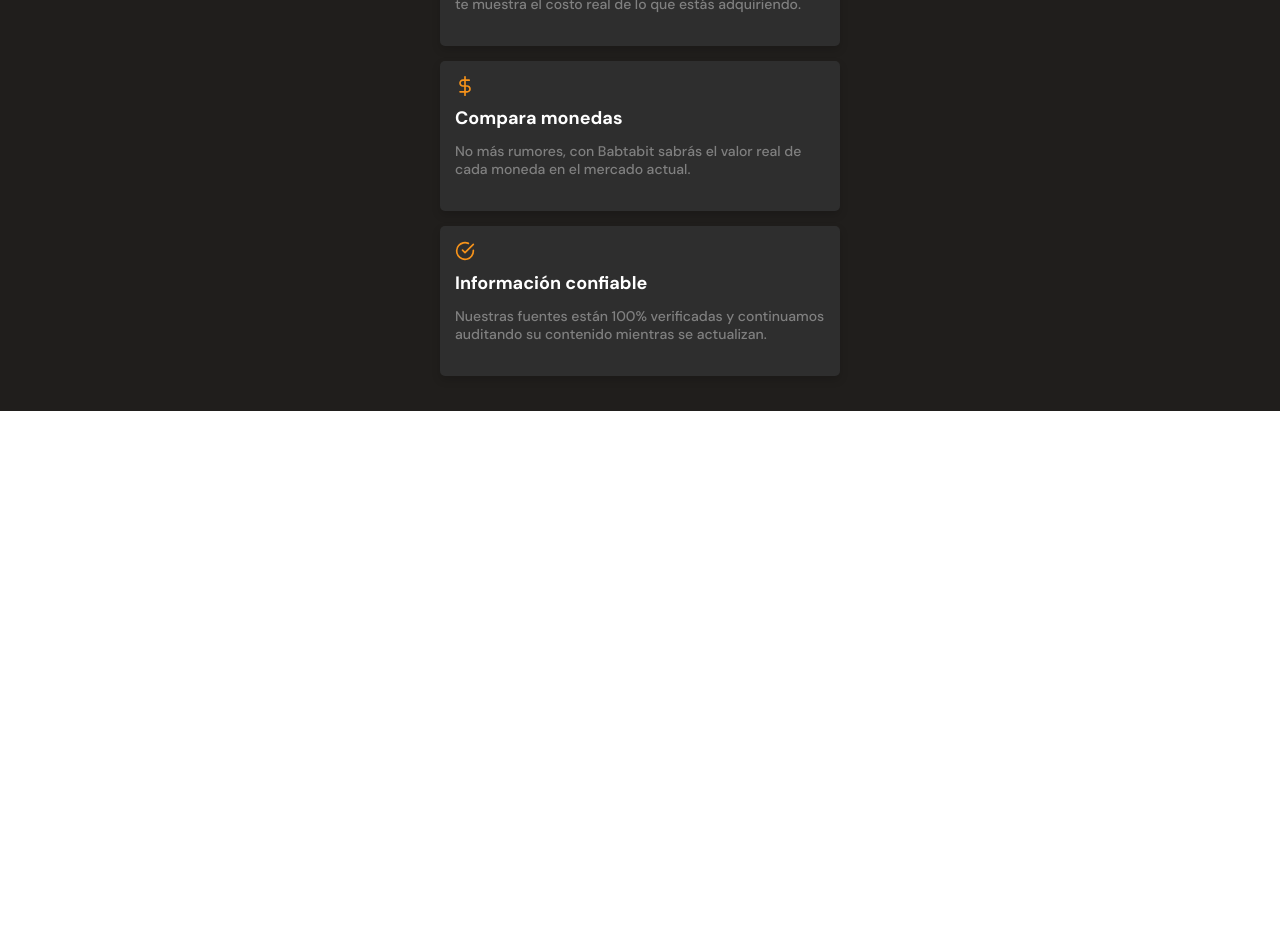
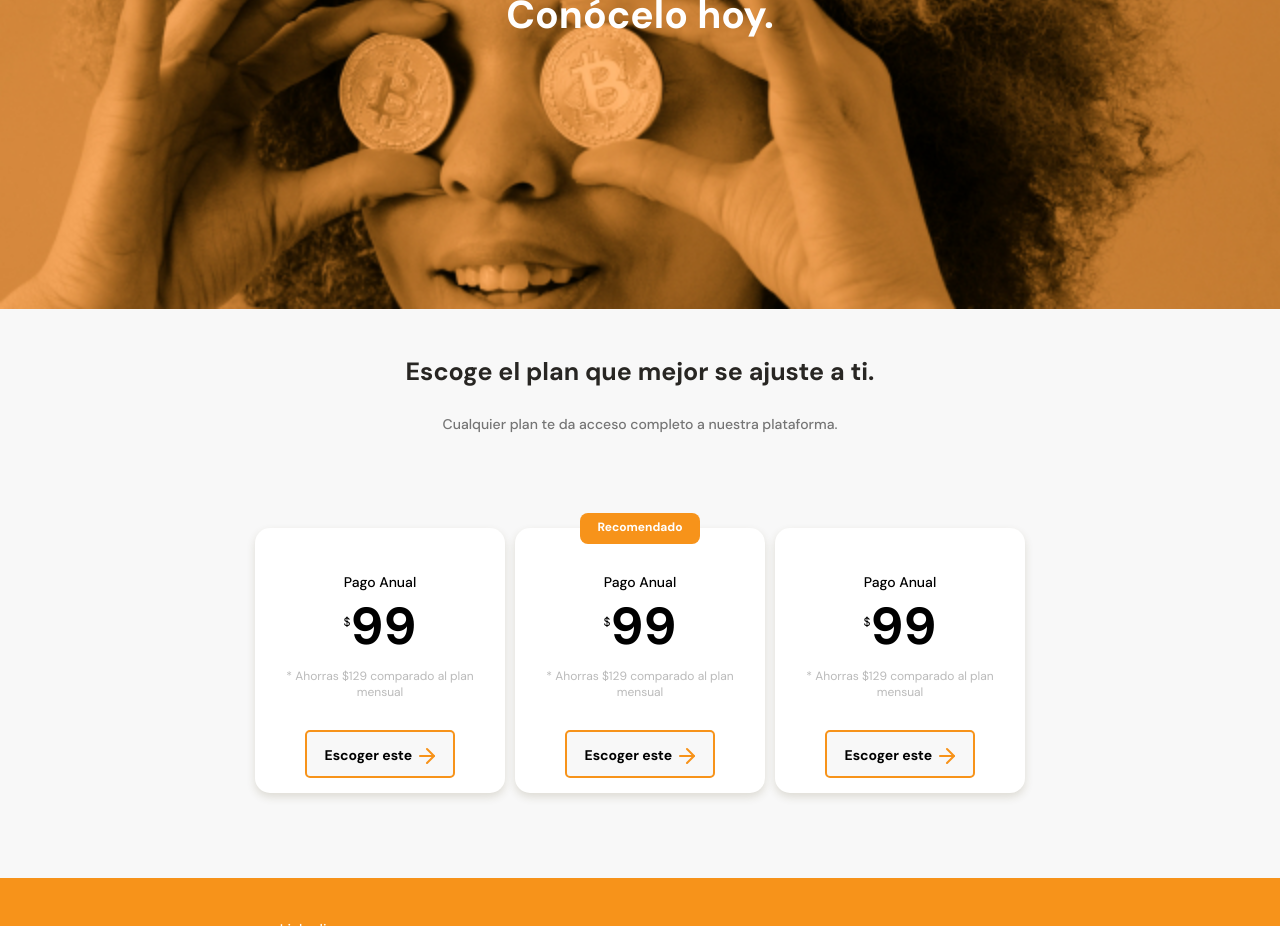
Before and after one commit to imsebarz/mobile-first, a plain HTML site: page index.html in a window 1280 px wide. Shown: the part 1707-2633 px from the top of the page. Before the commit the page ends 2118 px from the top, so only its background shows below. Drawn offline with Linux system fonts and the light colour scheme.

Commit message:
Finished all sections, added media queries

```diff
--- a/style.css
+++ b/css/style.css
@@ -27,6 +27,7 @@
 html {
   font-size: 62.5%;
   font-family: "DM Sans", sans-serif;
+  scroll-behavior: smooth;
 }
 
 header {
@@ -98,7 +99,7 @@ header p {
   width: 13px;
   height: 8px;
   margin-left: 10px;
-  background-image: url("./assets/icons/down-arrow.svg");
+  background-image: url("/assets/icons/down-arrow.svg");
   background-size: cover;
   background-position: center;
   background-repeat: no-repeat;
@@ -127,7 +128,7 @@ main {
 .background__imageContainer {
   width: 200px;
   height: 200px;
-  background-image: url(./assets/img/Bitcoin.svg);
+  background-image: url("/assets/img/Bitcoin.svg");
   margin: 0 auto;
   margin-bottom: 20px;
   background-size: cover;
@@ -167,13 +168,12 @@ main {
   justify-content: center;
 }
 .main-tables-grid .main-tables-child {
-  background-color: var(–off-white);
+  background-color: var(--just-white);
   font-size: 1.6rem;
   display: flex;
   align-items: center;
   justify-content: center;
   border: 1px solid transparent;
-  background-color: var(--off-white);
 }
 
 .main-tables-child:nth-last-child(8) {
@@ -194,7 +194,7 @@ main {
   height: 15px;
   padding: 5px;
   margin: 5px;
-  background-image: url(./assets/icons/trending-up.svg);
+  background-image: url("/assets/icons/trending-up.svg");
   background-size: contain;
   background-repeat: no-repeat;
 }
@@ -204,7 +204,7 @@ main {
   height: 15px;
   padding: 5px;
   margin: 5px;
-  background-image: url(./assets/icons/trending-down.svg);
+  background-image: url("/assets/icons/trending-down.svg");
   background-size: contain;
   background-repeat: no-repeat;
 }
@@ -217,13 +217,12 @@ main {
   justify-content: center;
 }
 .secondary-tables-grid .secondary-tables-child {
-  background-color: var(–off-white);
+  background-color: var(--just-white);
   font-size: 1.6rem;
   display: flex;
   align-items: center;
   justify-content: center;
   border: 1px solid transparent;
-  background-color: var(--off-white);
 }
 
 .secondary-tables-child:nth-last-child(8) {
@@ -252,7 +251,7 @@ main {
   position: absolute;
   width: 40px;
   height: 25px;
-  background-image: url(/assets/icons/batata.svg);
+  background-image: url("/assets/icons/batata.svg");
   left: calc(50% - 20px);
   top: -12px;
 }
@@ -284,7 +283,7 @@ main {
 .product-card {
   width: 90%;
   min-width: 288px;
-  max-width: 400px;
+  max-width: 360px;
   height: 150px;
   margin: 15px auto;
   padding: 15px;
@@ -304,16 +303,16 @@ main {
 }
 
 .clock {
-  background-image: url(/assets/icons/clock.svg);
+  background-image: url("/assets/icons/clock.svg");
 }
 .eye {
-  background-image: url(/assets/icons/eye.svg);
+  background-image: url("/assets/icons/eye.svg");
 }
 .dolar {
-  background-image: url(/assets/icons/dollar-sign.svg);
+  background-image: url("/assets/icons/dollar-sign.svg");
 }
 .circle {
-  background-image: url(/assets/icons/check-circle.svg);
+  background-image: url("/assets/icons/check-circle.svg");
 }
 
 .product-card-title {
@@ -330,3 +329,169 @@ main {
   line-height: 1.8rem;
   color: #808080;
 }
+
+.bitcoin-img-container {
+  width: 100%;
+  min-width: 320px;
+  height: 50vh;
+  background-image: url(/assets/img/bitcoinbaby2x.jpg);
+  background-size: cover;
+  background-position: center;
+  background-repeat: no-repeat;
+  display: flex;
+  justify-content: center;
+  align-items: flex-start;
+  padding-top: 80px;
+  color: var(--just-white);
+  font-size: 2.6rem;
+}
+
+.plans-container {
+  width: 100%;
+  min-width: 320px;
+  padding-bottom: 70px;
+  text-align: center;
+  background-color: #f8f8f8;
+}
+
+.plans-title {
+  width: 90%;
+  min-width: 288px;
+  height: auto;
+  margin: 0 auto;
+  margin-bottom: 30px;
+}
+
+.plans-title h2 {
+  font-size: 2.5rem;
+  font-weight: bold;
+  line-height: 2.6rem;
+  color: var(--black);
+  padding-top: 50px;
+}
+
+.plans-title p {
+  font-size: 1.4rem;
+  font-weight: 500;
+  padding-top: 30px;
+  line-height: 1.8rem;
+  color: #757575;
+}
+
+.plans-slider {
+  display: flex;
+  width: 100%;
+  overflow-x: scroll;
+  overflow-y: hidden;
+  height: max-content;
+  padding: 15px;
+  overscroll-behavior-x: contain;
+  scroll-snap-type: x proximity;
+}
+
+.plans-card {
+  position: relative;
+  width: 65%;
+  min-width: 200px;
+  max-width: 250px;
+  height: max-content;
+  margin: 50px 5px 0;
+  padding: 15px;
+  background-color: var(--just-white);
+  border-radius: 15px;
+  box-shadow: 0 4px 8px rgba(89, 73, 30, 0.16);
+  scroll-snap-align: center;
+}
+
+.recommended {
+  position: absolute;
+  width: 120px;
+  height: 31px;
+  background-color: var(--bitcoin-orage);
+  border-radius: 8px;
+  color: var(--just-white);
+  left: calc(50% - 60px);
+  top: -15px;
+  font-weight: 700;
+  padding: 6px;
+  font-size: 1.2rem;
+}
+
+.plan-title {
+  padding-top: 30px;
+  font-size: 1.4rem;
+  font-weight: 500;
+  line-height: 1.8rem;
+  color: black;
+}
+
+.plan-price {
+  padding: 5px 0;
+  font-size: 5.2rem;
+  font-weight: bold;
+  line-height: 5.3rem;
+  color: black;
+}
+
+.plan-price sup {
+  font-size: 1.2rem;
+  font-weight: 300;
+}
+
+.plan-saved {
+  color: var(--gray);
+  font-size: 1.2rem;
+  margin: 10px;
+}
+
+.plan-ca {
+  width: 150px;
+  height: 48px;
+  margin-top: 20px;
+  background-color: #f8f8f8;
+  border: 2px solid var(--bitcoin-orage);
+  border-radius: 5px;
+  font-size: 1.4rem;
+  font-weight: bold;
+  line-height: 1.8rem;
+  color: black;
+  font-family: "DM Sans", sans-serif;
+}
+
+.plan-ca span {
+  display: inline-block;
+  width: 20px;
+  height: 20px;
+  background-image: url("/assets/icons/orange-right-arrow.svg");
+  vertical-align: text-bottom;
+}
+
+footer {
+  display: flex;
+  width: 100%;
+  height: 158px;
+  background-color: var(--bitcoin-orage);
+}
+
+footer section {
+  display: flex;
+  width: 50%;
+  justify-content: center;
+  align-items: center;
+}
+
+footer .left ul {
+  font-size: 1.4rem;
+  font-weight: 500;
+  line-height: 1.8rem;
+  list-style: none;
+}
+
+.left li {
+  margin: 10px 0;
+}
+
+.left a {
+  text-decoration: none;
+  color: var(--just-white);
+}
--- /dev/null
+++ b/css/tablet.css
@@ -0,0 +1,17 @@
+.product-card-container {
+  display: flex;
+  flex-wrap: wrap;
+  width: 780px;
+  margin: 0 auto;
+}
+
+.plans-slider {
+  justify-content: center;
+}
+
+.main-tables-container {
+  display: flex;
+  width: 780px;
+  margin: 50px auto;
+  justify-content: space-evenly;
+}
--- a/index.html
+++ b/index.html
@@ -7,26 +7,30 @@
     <link
         href="https://fonts.googleapis.com/css2?family=DM+Sans:wght@400;500;700&family=Inter:wght@300;500&display=swap"
         rel="stylesheet">
-    <link rel="stylesheet" href="style.css">
+    <link rel="stylesheet" href="/css/style.css">
+    <link rel="stylesheet" href="/css/tablet.css" media="(min-width: 770px)">
     <title>Document</title>
 </head>
 
 <body>
+    <main>
         <header>
             <img src="https://i.postimg.cc/5yRRYxRd/logotipo-vertical.png" alt="">
             <div class="header--title-container">
                 <h1>La próxima revolución en el intercambio de criptomonedas.</h1>
                 <p>Batatabit te ayuda a navegar entre los diferentes precios y tendencias.</p>
             </div>
-        <a class="header--button" href="">Conoce Nuestros Planes <span></span></a>
+            <a class="header--button" href="#plans">Conoce Nuestros Planes <span></span></a>
         </header>
         <section class="main__exchange__container">
             <div class="background__imageContainer"></div>
             <div class="main__exchange__container--title">
                 <h2>Visibilizamos todas las tasas de cambio.</h2>
-            <p>Traemos información en tiempo real de las casas de cambio y las monedas más importantes del mundo.</p>
+                <p>Traemos información en tiempo real de las casas de cambio y las monedas más importantes del mundo.
+                </p>
             </div>
             <section class="main-tables-container">
+                <div>
                     <p class="tables-title">Monedas</p>
                     <div class="main-tables-grid">
                         <div class="main-tables-child">Bitcoin</div>
@@ -38,8 +42,10 @@
                         <div class="main-tables-child">Stellar</div>
                         <div class="main-tables-child down">$4.96<span></span></div>
                     </div>
+                </div>
                 <br>
                 <br>
+                <div>
                     <p class="tables-title">Comisiones</p>
                     <div class="secondary-tables-grid">
                         <div class="secondary-tables-child">Bitrade</div>
@@ -50,6 +56,7 @@
                         <div class="secondary-tables-child">$13.15<span></span></div>
                         <div class="secondary-tables-child">Coinext</div>
                         <div class="secondary-tables-child">$14.96<span></span></div>
+                    </div>
                 </div>
             </section>
         </section>
@@ -69,7 +76,8 @@
                 <article class="product-card">
                     <span class="card-icon eye"></span>
                     <p class="product-card-title">No hay tasas escondidas</p>
-                <p class="product-card-body">Ni en la compra o al momento de exit, Batabit siempre te muestra el costo
+                    <p class="product-card-body">Ni en la compra o al momento de exit, Batabit siempre te muestra el
+                        costo
                         real de lo que estás adquiriendo.</p>
                 </article>
                 <article class="product-card">
@@ -87,8 +95,55 @@
             </section>
 
         </section>
-    <section></section>
-    <section></section>
+        <section class="bitcoin-img-container">
+            <h2>Conócelo hoy.</h2>
+        </section>
+        <section id="plans" class="plans-container">
+            <div class="plans-title">
+                <h2>Escoge el plan que mejor se ajuste a ti.</h2>
+                <p>Cualquier plan te da acceso completo a nuestra plataforma.</p>
+            </div>
+            <section class='plans-slider'>
+                <article class='plans-card'>
+                    <div class="plan-info">
+                        <h3 class="plan-title">Pago Anual</h3>
+                        <p class="plan-price"><sup>$</sup>99</p>
+                        <p class="plan-saved">* Ahorras $129 comparado al plan mensual </p>
+                        <button class="plan-ca">Escoger este <span></span></button>
+                    </div>
+                </article>
+                <article class='plans-card'>
+                    <p class="recommended">Recomendado</p>
+                    <div class="plan-info">
+                        <h3 class="plan-title">Pago Anual</h3>
+                        <p class="plan-price"><sup>$</sup>99</p>
+                        <p class="plan-saved">* Ahorras $129 comparado al plan mensual </p>
+                        <button class="plan-ca">Escoger este <span></span></button>
+                    </div>
+                </article>
+                <article class='plans-card'>
+                    <div class="plan-info">
+                        <h3 class="plan-title">Pago Anual</h3>
+                        <p class="plan-price"><sup>$</sup>99</p>
+                        <p class="plan-saved">* Ahorras $129 comparado al plan mensual </p>
+                        <button class="plan-ca">Escoger este <span></span></button>
+                    </div>
+                </article>
+            </section>
+        </section>
+    </main>
+    <footer>
+        <section class="left">
+            <ul>
+                <li><a href="#">Linkedin</a></li>
+                <li><a href="#">Crunchbase</a></li>
+                <li><a href="#">Hackernews</a></li>
+            </ul>
+        </section>
+        <section class="rigth">
+            <img src="/assets/img/logo-footer.svg" alt="Logo de batatabit 2020">
+        </section>
+    </footer>
 </body>
 
 </html>
```
Lines whose indentation alone changed are shown as unchanged.
